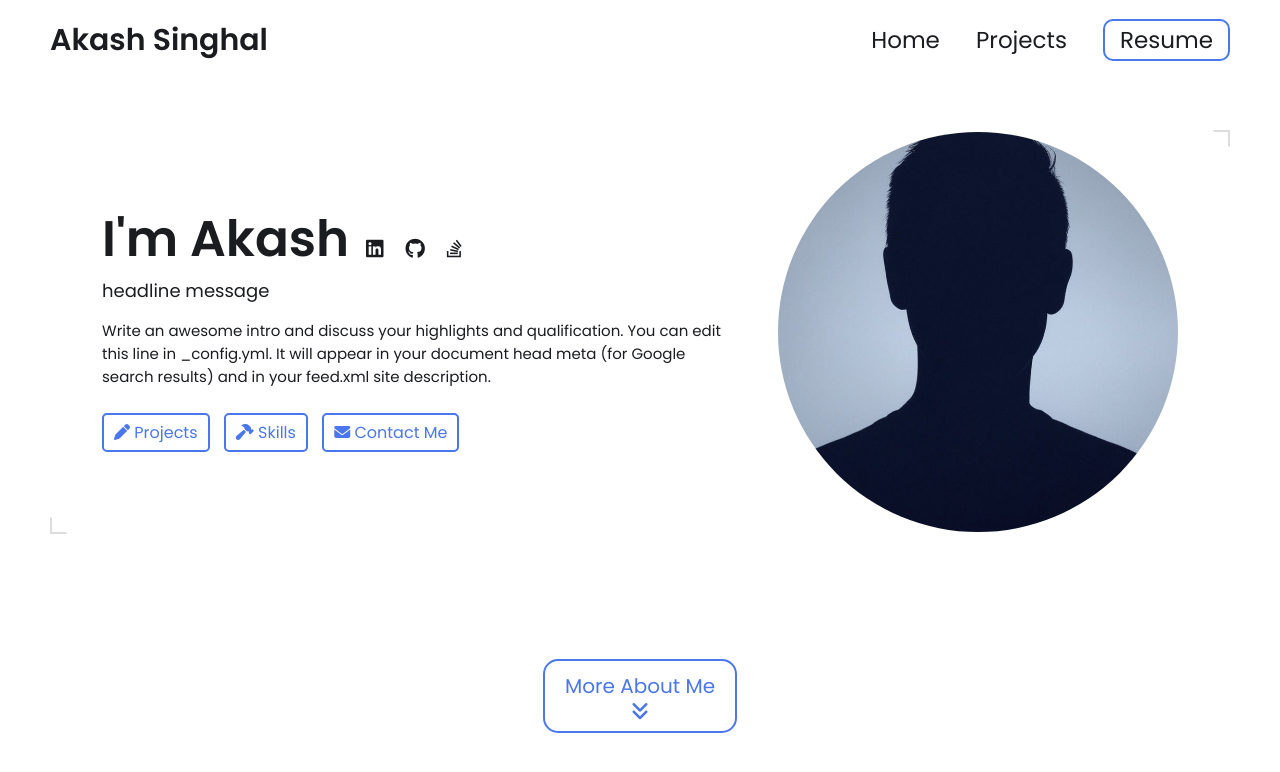
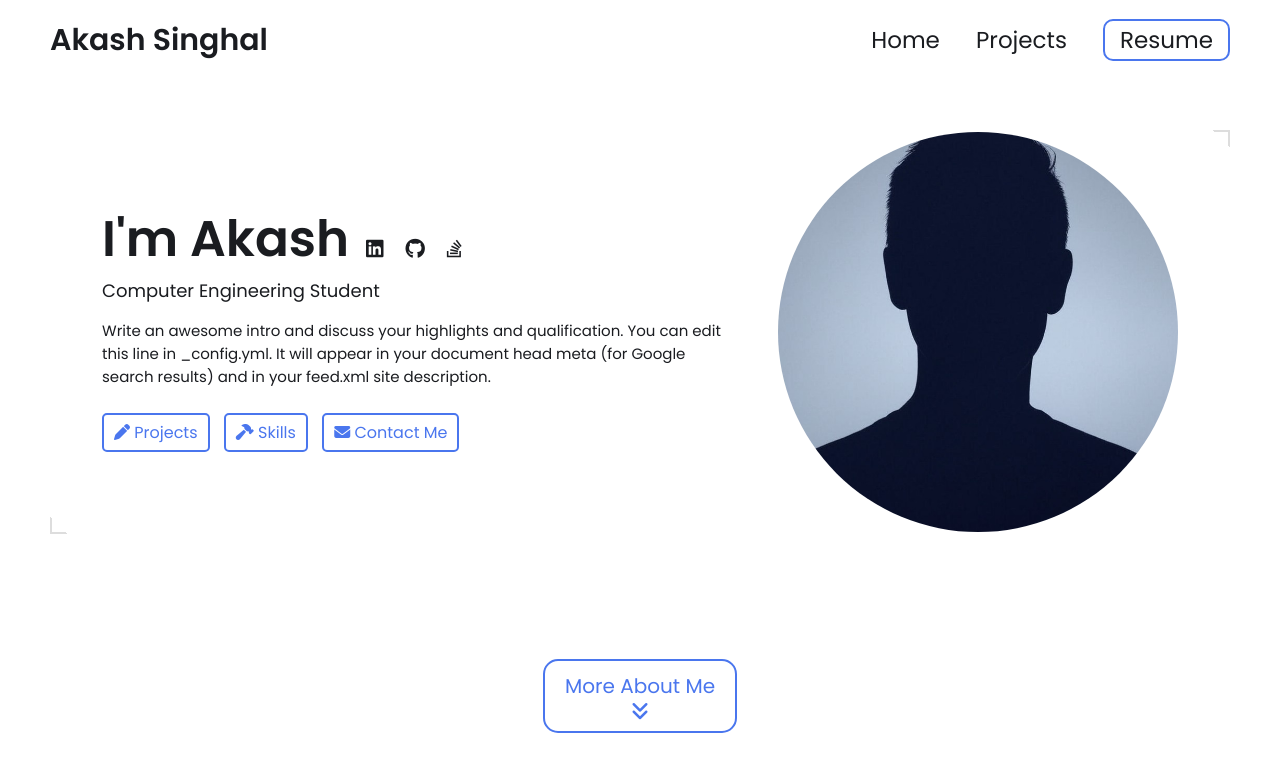
Before and after one commit to TheAkashSinghal/TheAkashSinghal.github.io, a Jekyll site: the page built from index.html, in a window 1280 px wide and 900 px high. Shown: the top 772 px of the window. Built offline with Jekyll 4.4.1, drawn with Linux system fonts in a browser that asks for light colours.

Commit message:
Update _config.yml

```diff
--- a/_config.yml
+++ b/_config.yml
@@ -7,13 +7,13 @@
 
 # Main Page Setup
 
-title: John Doe's Portfolio # This is what shows up in the tab of the browser
+title: Akash Singhal's Portfolio # This is what shows up in the tab of the browser
 
 
 
 # Hero Section
 name: Akash Singhal
-headline: headline message
+headline: Computer Engineering Student
 description: >- # dont remove this line. this will ignore all new lines until the next section
   Write an awesome intro and discuss your highlights and qualification. You can edit this
   line in _config.yml. It will appear in your document head meta (for
```
